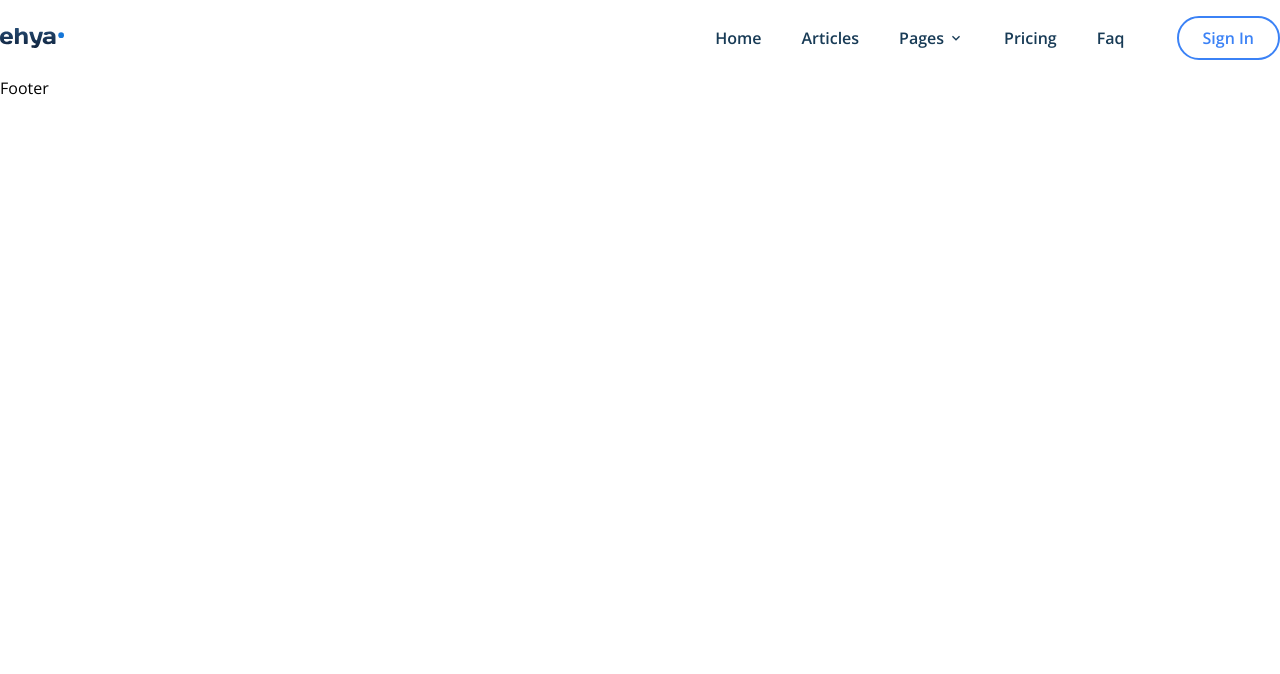
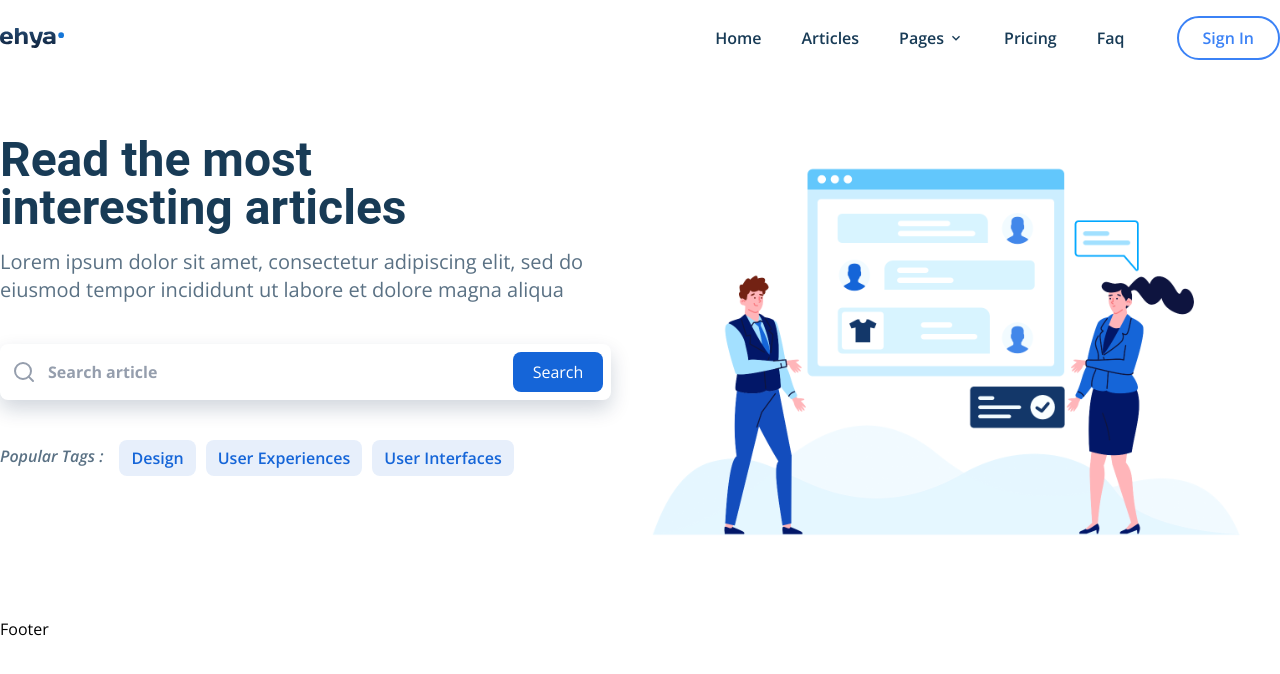
Before and after one commit to issa2580/blog_app, a React (Create React App) app: page / in a window 1280 px wide. Shown: the top 674 px of the page. Built offline with nearby package versions, Linux system fonts and the light colour scheme; the HTML template or start-up script is replaced by a standard one.

Commit message:
hero section

```diff
--- a/src/components/Header.jsx
+++ b/src/components/Header.jsx
@@ -25,7 +25,7 @@
     }
 
     return (
-        <section>
+        <section className='sticky top-0 left-0 right-0 z-50'>
             <header className='container mx-auto flex justify-between py-4 items-center'>
                 <div>
                     <img className='w-16' src={images.Logo} alt="logo" />
--- /dev/null
+++ b/src/pages/HeroPage/HeroPage.jsx
@@ -0,0 +1,45 @@
+import React from 'react';
+
+import {FiSearch} from 'react-icons/fi'
+
+import Chat from '../../assets/chat.svg'
+
+const HeroPage = () => {
+    return (
+        <section className='container mx-auto flex flex-col lg:flex-row py-5'>
+            <div className='mt-10 lg:w-1/2'>
+                <h1 className='font-roboto text-3xl text-center font-bold text-dark-soft md:text-5xl lg:text-left lg:max-w-[540px]'>
+                    Read the most interesting articles
+                </h1>
+                <p className='text-dark-light mt-4 text-center md:text-xl lg:text-left'>
+                    Lorem ipsum dolor sit amet, consectetur adipiscing elit,
+                    sed do eiusmod tempor incididunt ut labore et dolore magna aliqua
+                </p>
+                <div className='flex flex-col gap-y-2.5 mt-10 relative'>
+                    <div className='relative'>
+                        <FiSearch className='absolute left-3 top-1/2 -translate-y-1/2 w-6 h-6 text-[#959EAD]' />
+                        <input className='placeholder:font-bold font-semibold text-dark-soft placeholder:text-[#959EAD] rounded-lg pl-12 pr-3 w-full py-3 focus:outline-none shadow-[rgba(13,_38,_76,_0.19)_0px_9px_20px] md:py-4' type="text" placeholder='Search article' />
+                    </div>
+                    <button className='w-full bg-primary text-white rounded-lg px-5 py-3 md:absolute md:right-2 md:top-1/2 md:-translate-y-1/2 md:w-fit md:py-2'>
+                        Search
+                    </button>
+                </div>
+                <div className='flex mt-4 flex-col lg:flex-row lg:items-start lg:flex-nowrap lg:gap-x-4 lg:mt-7'>
+                    <span className='text-dark-light font-semibold italic mt-2 lg:mt-4'>
+                        Popular Tags :
+                    </span>
+                    <ul className='flex flex-wrap gap-x-2.5 gap-y-2.5 mt-3'>
+                        <li className='rounded-lg bg-primary bg-opacity-10 px-3 py-1.5 text-primary font-semibold'>Design</li>
+                        <li className='rounded-lg bg-primary bg-opacity-10 px-3 py-1.5 text-primary font-semibold'>User Experiences</li>
+                        <li className='rounded-lg bg-primary bg-opacity-10 px-3 py-1.5 text-primary font-semibold'>User Interfaces</li>
+                    </ul>
+                </div>
+            </div>
+            <div className='hidden lg:block lg:h-1/2'>
+                <img className='w-full' src={Chat} alt="live chat" />
+            </div>
+        </section>
+    );
+}
+
+export default HeroPage;
--- a/src/pages/HomePage/HomePage.jsx
+++ b/src/pages/HomePage/HomePage.jsx
@@ -1,10 +1,13 @@
 import React from 'react';
 
 import MainLayout from '../../components/MainLayout';
+import HeroPage from '../HeroPage/HeroPage';
 
 const HomePage = () => {
   return (
-    <MainLayout></MainLayout>
+    <MainLayout>
+      <HeroPage />
+    </MainLayout>
   );
 }
 
--- a/tailwind.config.js
+++ b/tailwind.config.js
@@ -8,6 +8,7 @@
       colors: {
         primary: '#1565D8',
         dark: {
+          light: '#5A7184',
           hard: '#0D2436',
           soft: '#183B56',
         },
```
Also changed, not shown: src/assets/chat.svg (added).
